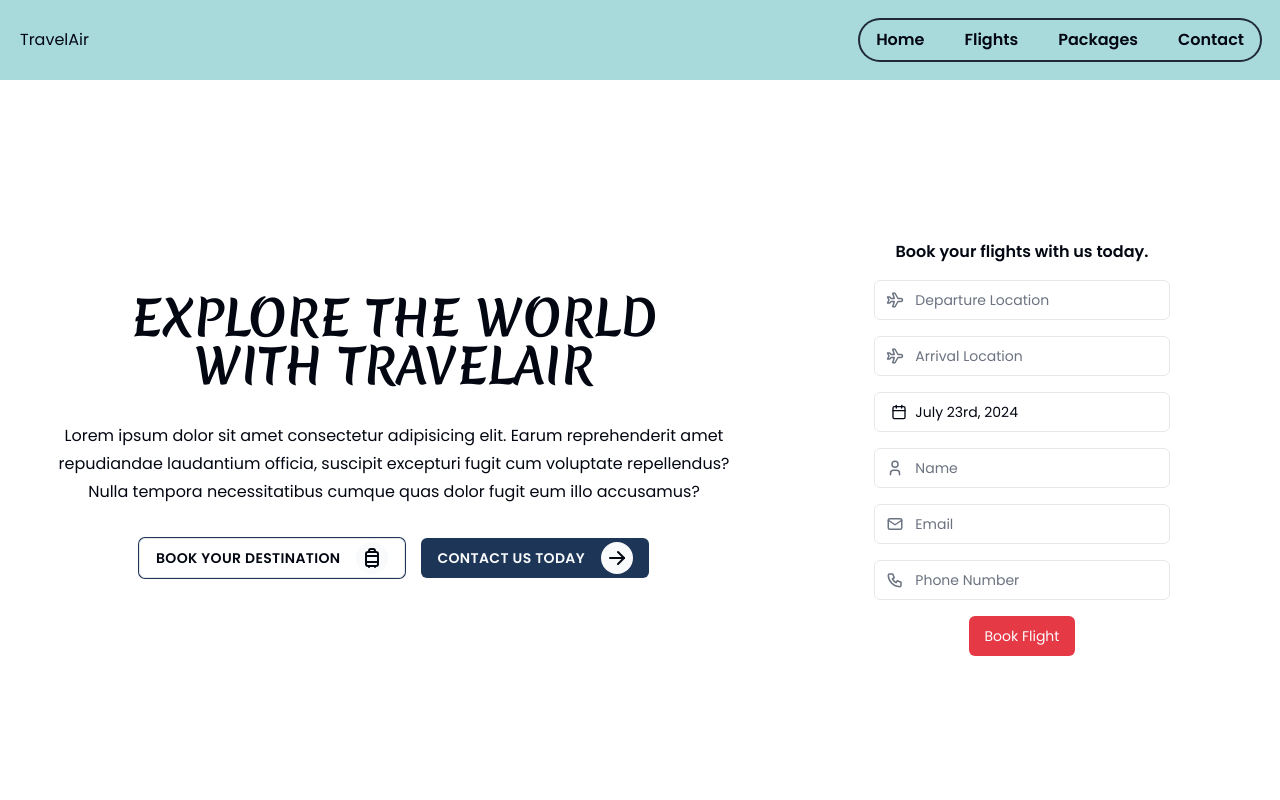
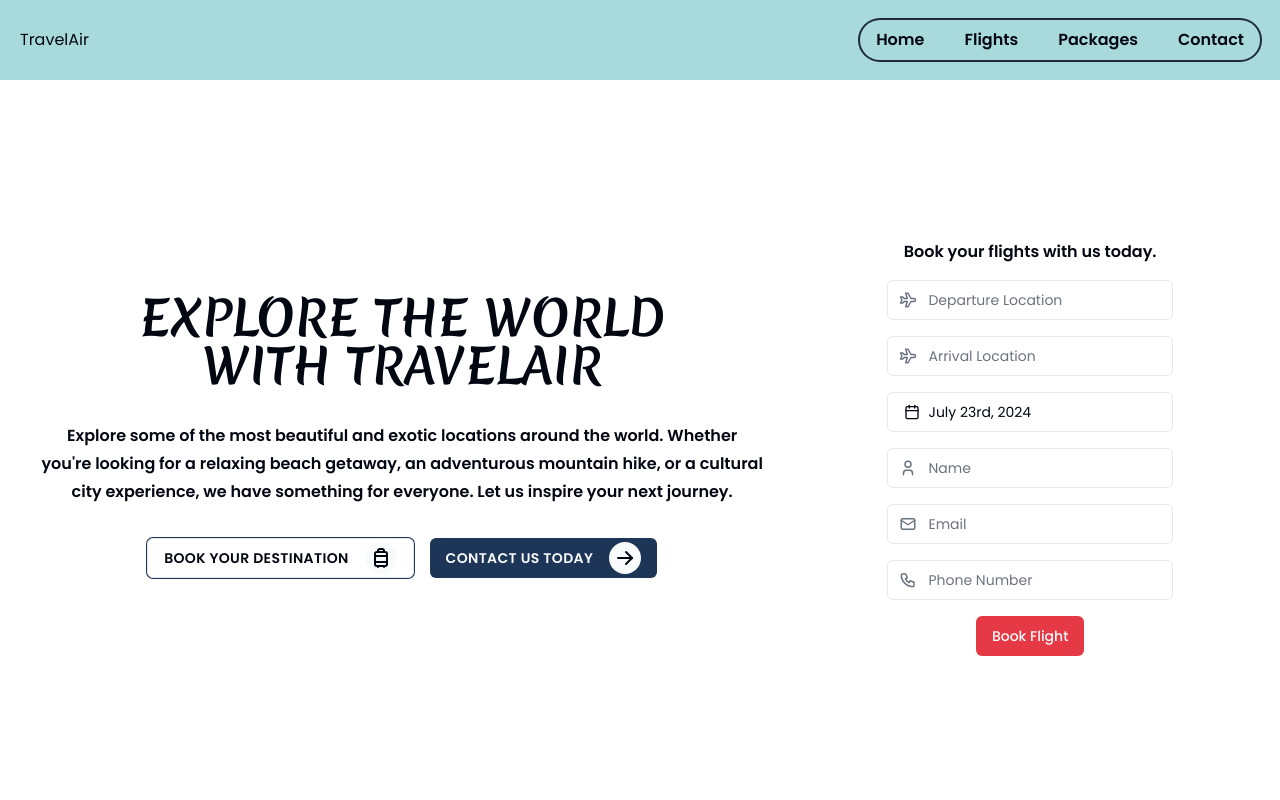
Before and after one commit to cmotanya/skytravel, a Next.js app: page / in a window 1280 px wide. Shown: the top 800 px of the page. Built offline with nearby package versions, Linux system fonts and the light colour scheme.

Commit message:
added font-weights

```diff
--- a/app/layout.tsx
+++ b/app/layout.tsx
@@ -8,7 +8,7 @@ import { cn } from "@/lib/utils";
 
 const fontSans = FontSans({
     subsets: ["latin"],
-    weight: ["400", "600", "700"],
+    weight: ["400", "500", "600", "700"],
     variable: "--font-sans",
 });
 
--- a/app/page.tsx
+++ b/app/page.tsx
@@ -30,12 +30,13 @@ export default function Home() {
                         >
                             EXPLORE THE WORLD WITH TRAVELAIR
                         </h1>
-                        <p className="leading-7">
-                            Lorem ipsum dolor sit amet consectetur adipisicing
-                            elit. Earum reprehenderit amet repudiandae
-                            laudantium officia, suscipit excepturi fugit cum
-                            voluptate repellendus? Nulla tempora necessitatibus
-                            cumque quas dolor fugit eum illo accusamus?
+                        <p className="leading-7 font-semibold">
+                            Explore some of the most beautiful and exotic
+                            locations around the world. Whether you&apos;re
+                            looking for a relaxing beach getaway, an adventurous
+                            mountain hike, or a cultural city experience, we
+                            have something for everyone. Let us inspire your
+                            next journey.
                         </p>
 
                         <div className="flex flex-col gap-4 pb-6 md:flex-row">
@@ -61,7 +62,7 @@ export default function Home() {
                     </div>
                     <div
                         id="form"
-                        className="flex max-h-dvh w-full flex-col items-center justify-center"
+                        className="flex w-full flex-col items-center justify-center"
                     >
                         <p className="mb-2 font-semibold">
                             Book your flights with us today.
```
